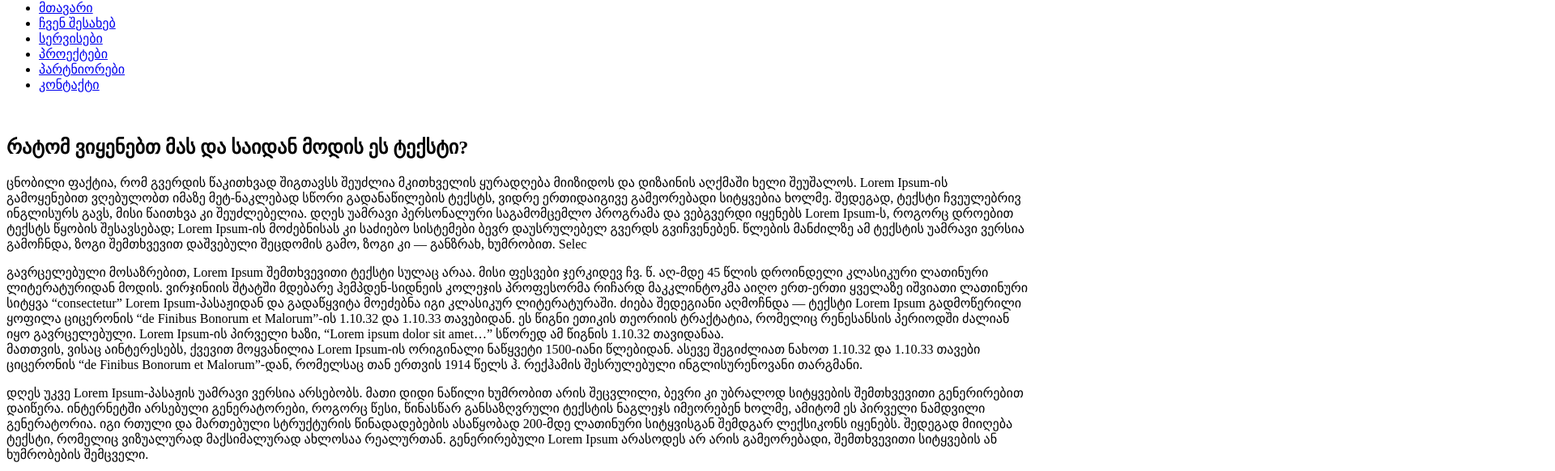
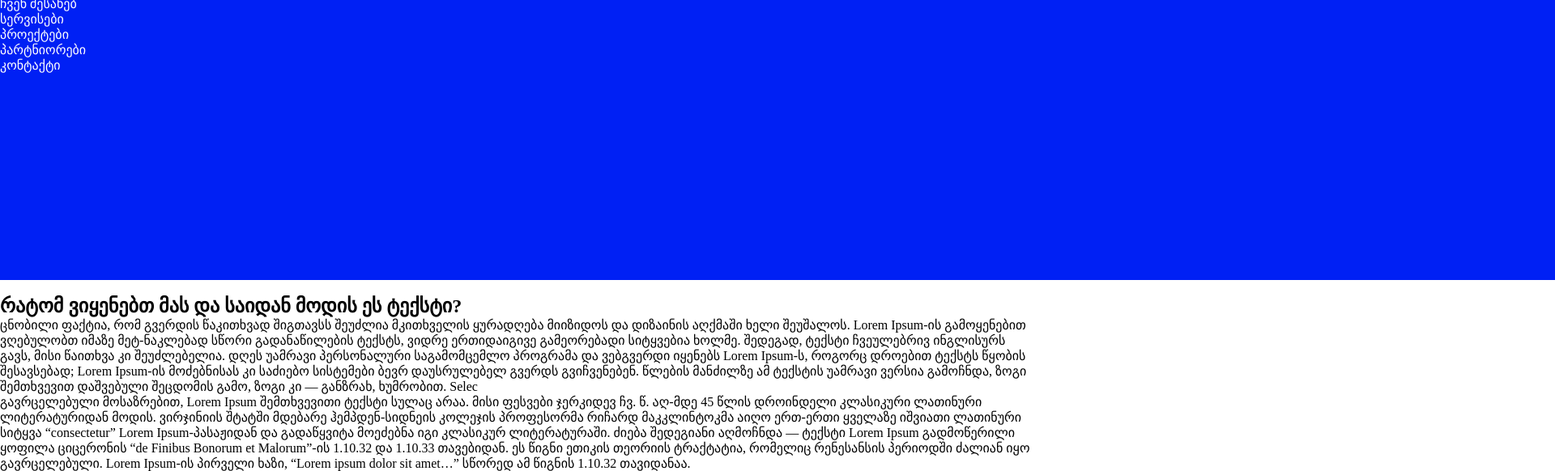
Before and after one commit to TeSakax/Homework-5, a plain HTML site: page index.html in a window 1280 px wide. Shown: the part 42-624 px from the top of the page at 81% size, 1920 px wide, since content can reach past the window. Drawn offline with Linux system fonts and the light colour scheme.

Commit message:
Pictures updated

```diff
--- a/style.css
+++ b/style.css
@@ -0,0 +1,15 @@
+*{
+    margin: 0;
+    padding: 0;
+    list-style-type: none;
+    text-decoration: none;
+    box-sizing: border-box;
+}
+header{
+    background-color: #0020F4;
+    width: 1920px;
+    height: 387.56px;
+}
+header ul li a{
+    color: #FFFFFF;
+}
```
Also changed, not shown: index.html (+0 -1 lines), pictures/Group 2.png (added), pictures/Rectangle 91.png (added), pictures/Rectangle 92.png (added), pictures/Rectangle 93.png (added), pictures/Rectangle 94.png (added), pictures/Rectangle 95.png (added), pictures/Rectangle 96.png (added).
